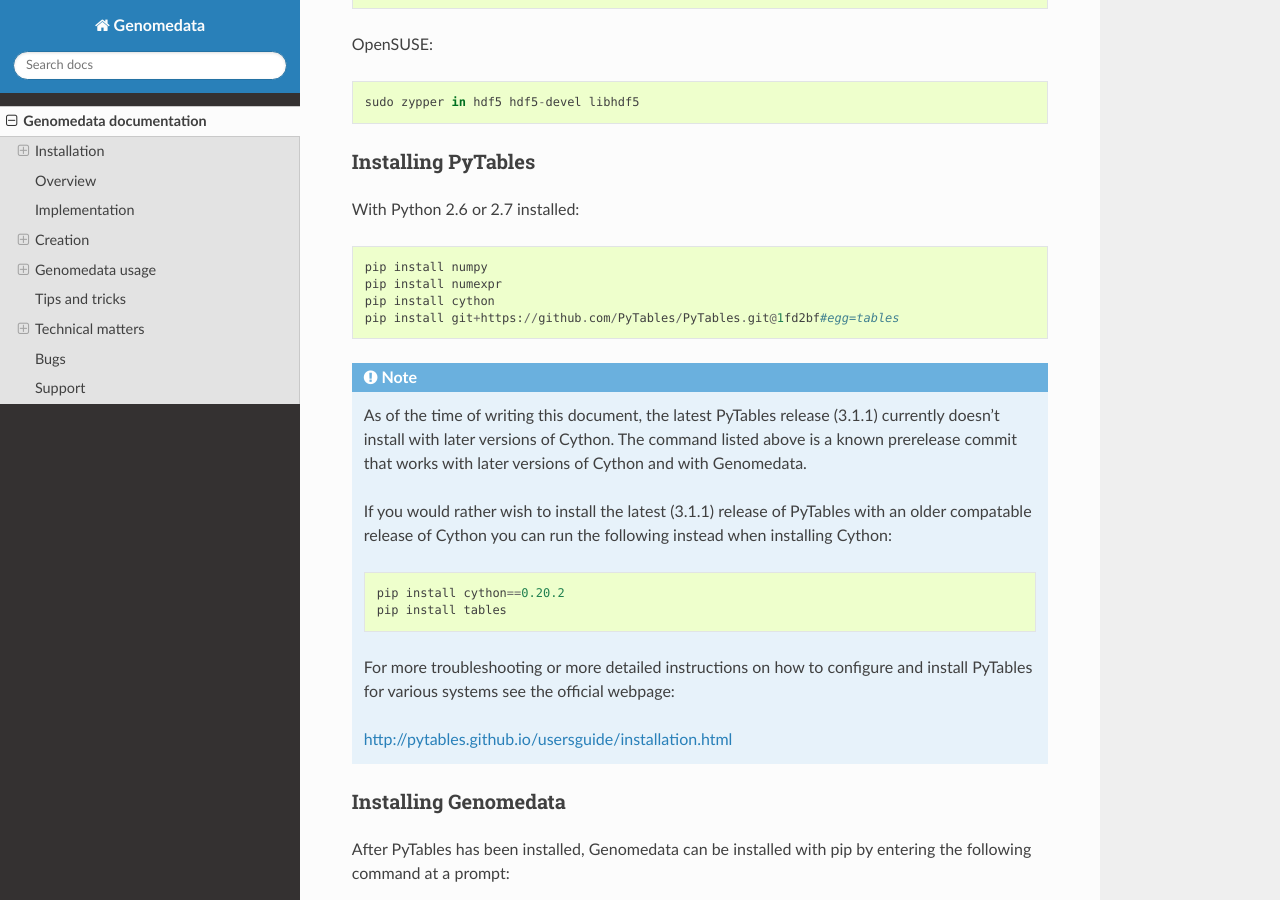
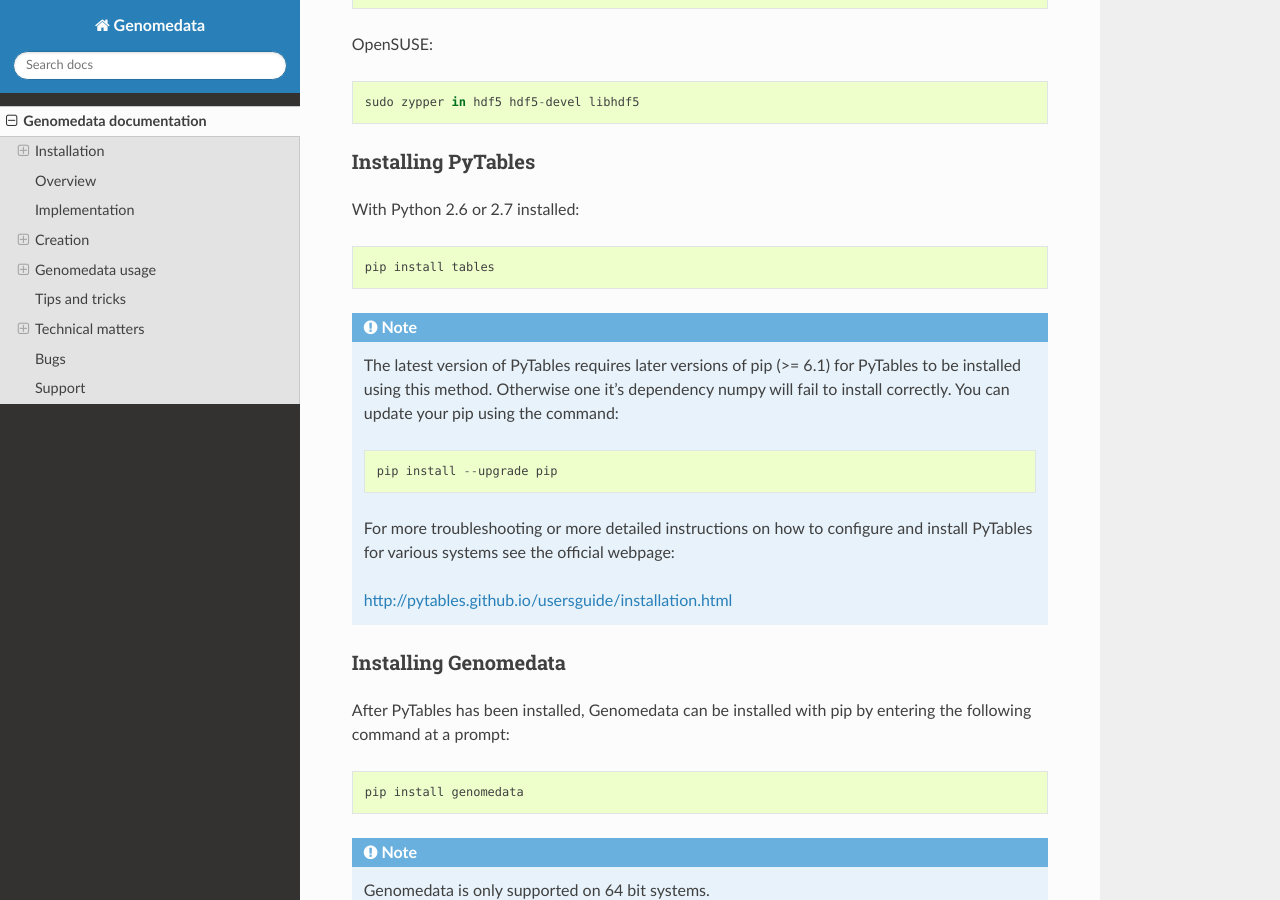
Before and after one commit to hoffmangroup/genomedata, a Sphinx documentation site: the page built from doc/genomedata.rst, in a window 1280 px wide and 900 px high, scrolled down 966 px. Built offline with Sphinx 7.4.7 and the Read the Docs theme 2.0.0, drawn with Linux system fonts in a browser that asks for light colours.

Commit message:
Update installation instructions

```diff
--- a/doc/genomedata.rst
+++ b/doc/genomedata.rst
@@ -48,23 +48,15 @@
 
 With Python 2.6 or 2.7 installed::
 
-    pip install numpy
-    pip install numexpr
-    pip install cython
-    pip install git+https://github.com/PyTables/PyTables.git@1fd2bf#egg=tables
+    pip install tables
 
 .. note::
-    As of the time of writing this document, the latest PyTables release
-    (3.1.1) currently doesn't install with later versions of Cython. The
-    command listed above is a known prerelease commit that works with later
-    versions of Cython and with Genomedata.
+    The latest version of PyTables requires later versions of pip (>= 6.1) for
+    PyTables to be installed using this method. Otherwise one it's dependency
+    numpy will fail to install correctly. You can update your pip using the
+    command::
 
-    If you would rather wish to install the latest (3.1.1) release of PyTables
-    with an older compatable release of Cython you can run the following
-    instead when installing Cython::
-
-        pip install cython==0.20.2
-        pip install tables
+        pip install --upgrade pip
 
     For more troubleshooting or more detailed instructions on how to configure
     and install PyTables for various systems see the official webpage:
```
